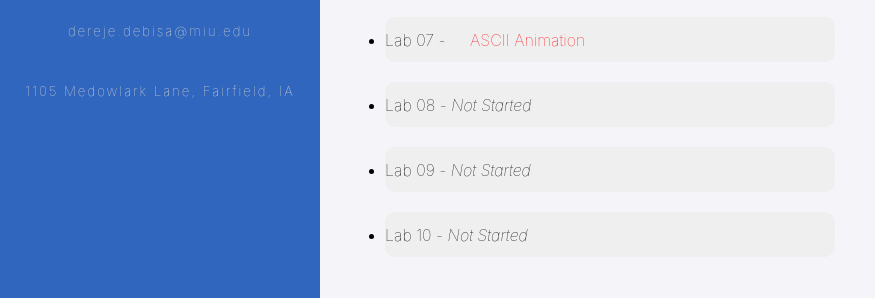
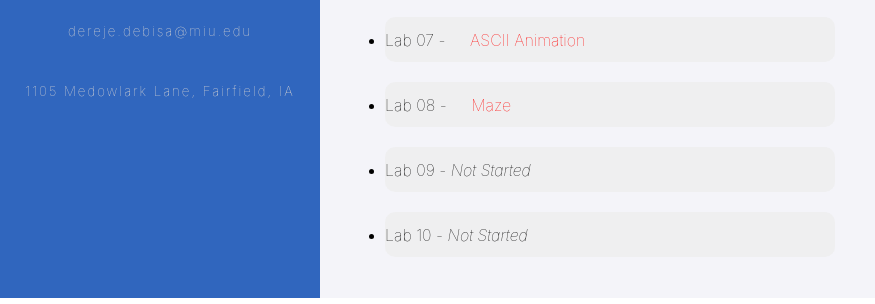
Before and after one commit to dere2625/dere2625.github.io, a plain HTML site: page index.html in a window 1280 px wide. Shown: the part 458-762 px from the top of the page, 0-875 px from the left. Drawn offline with Linux system fonts and the light colour scheme.

Commit message:
maze link updated on homepage

```diff
--- a/index.html
+++ b/index.html
@@ -67,7 +67,7 @@
                         <li>
                             <div style="height: 45px; width: 100%; background-color:#eeeeeec2; display: flex; border-radius: 10px; align-items: center; margin-bottom: 20px; font-weight: lighter;
                             font-family:-apple-system, BlinkMacSystemFont, 'Segoe UI', Roboto, Oxygen, Ubuntu, Cantarell, 'Open Sans', 'Helvetica Neue', sans-serif;" >
-                                <p>Lab 08 - <em>Not Started</em> </p>
+                                <p>Lab 08 - <em><a href="maze/maze.html">Maze</a></em> </p>
                             </div>
                         </li>
                         <li>
```
Also changed, not shown: maze/maze.html (+0 -2 lines).
